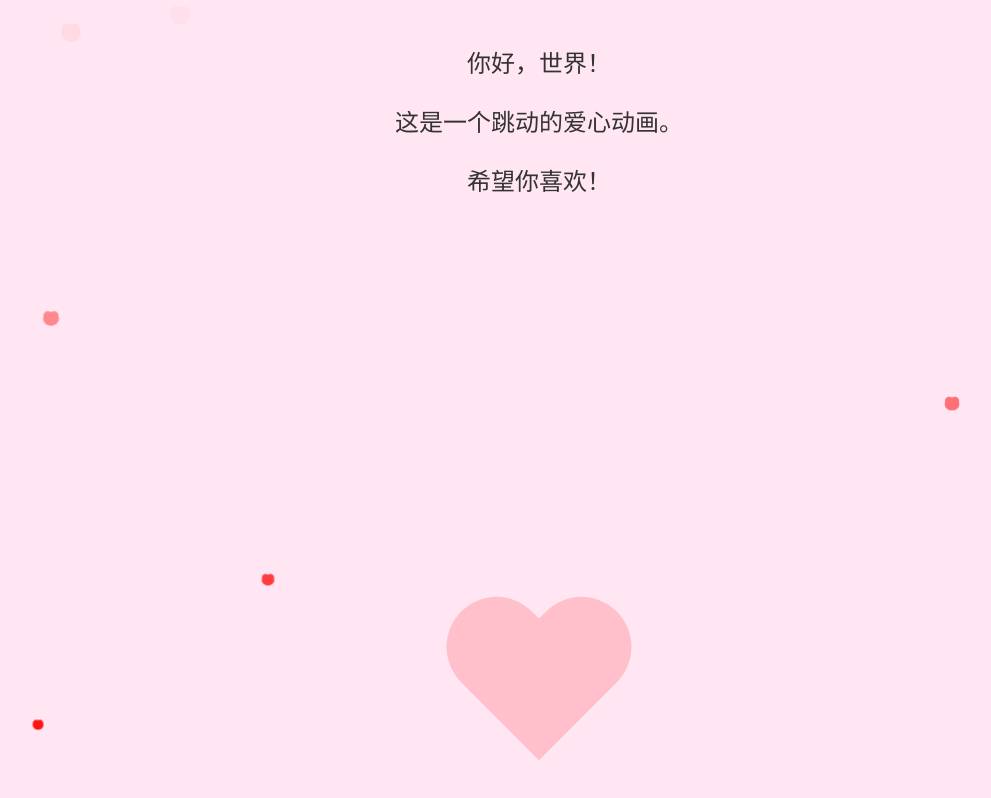
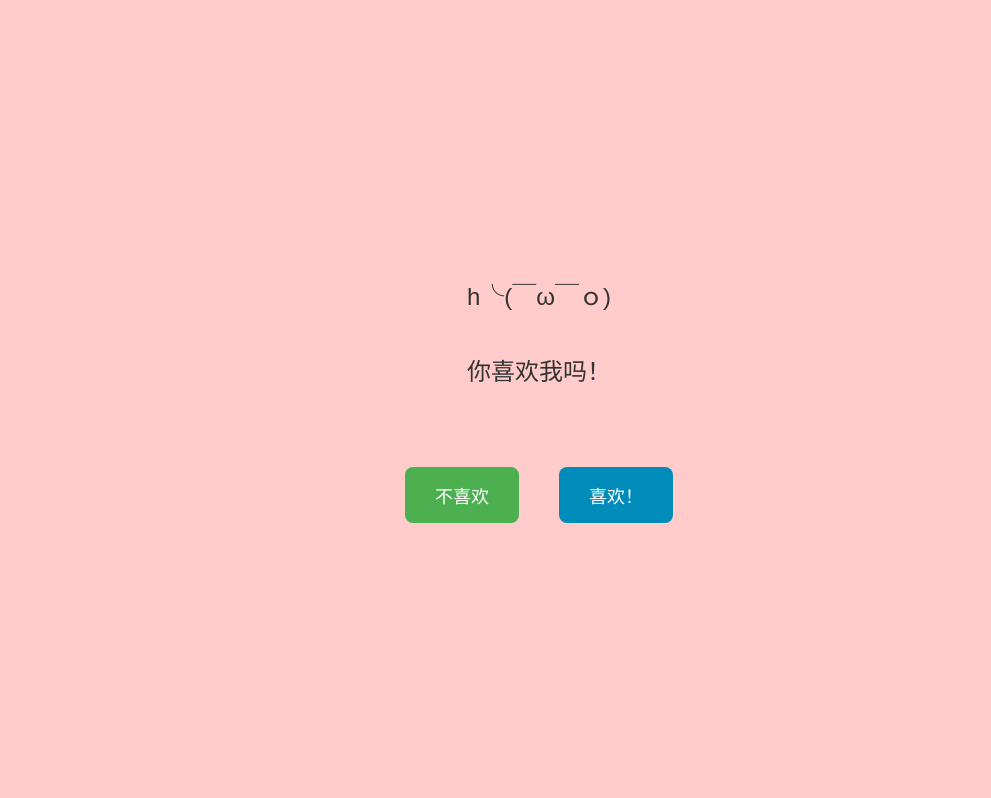
Before and after one commit to 3252810799/rabbit.github.io, a plain HTML site: page yizhihua/like/tuzijing.html in a window 1280 px wide. Shown: the whole page, without its empty margins (101-1092 px from the left). Drawn offline with Linux system fonts and the light colour scheme.

Commit message:
Add files via upload

```diff
--- a/yizhihua/like/tuzijing.html
+++ b/yizhihua/like/tuzijing.html
@@ -2,171 +2,110 @@
 <html lang="zh-CN">
 <head>
     <meta charset="UTF-8">
-    <title>跳动爱心 + 文字输出</title>
+    <meta name="viewport" content="width=device-width, initial-scale=1.0">
+    <title>喜欢你~</title>
     <style>
         body {
             display: flex;
             flex-direction: column;
-            justify-content: flex-start; /* 文字在上 */
             align-items: center;
+            justify-content: center;
             height: 100vh;
             margin: 0;
-            background-color: #ffe6f2;
-            overflow: hidden; /* 防止小爱心溢出页面 */
             font-family: Arial, sans-serif;
+            background-color: #ffcccb; /* 粉色背景 */
         }
 
-        /* 文字容器样式 */
-        .text-container {
-            margin-top: 20px;
-            text-align: center;
+        .image-container {
+            margin-bottom: 20px; /* 图片与文字之间的间距 */
+        }
+
+        .image-container img {
+            width: 150px; /* 图片宽度 */
+            height: auto; /* 高度自适应 */
+            border-radius: 10px; /* 图片圆角 */
+        }
+
+        .message {
+            margin-bottom: 40px; /* 文字与按钮之间的间距 */
             font-size: 24px;
             color: #333;
+            text-align: center;
         }
 
-        /* 大爱心样式 */
-        .heart {
-            position: absolute;
-            bottom: 20px; /* 爱心放在页面底部 */
-            width: 200px;
-            height: 180px;
-            animation: heartbeat 1s infinite;
+        .button-container {
+            display: flex;
+            align-items: center;
+            justify-content: center;
+            position: relative;
+            width: 100%;
+            max-width: 400px;
+            margin-top: 40px; /* 按钮位置下移 */
         }
 
-        .heart:before,
-        .heart:after {
-            position: absolute;
-            content: "";
-            left: 100px;
-            top: 0;
-            width: 100px;
-            height: 160px;
-            background: pink;
-            border-radius: 100px 100px 0 0;
-            transform: rotate(-45deg);
-            transform-origin: 0 100%;
+        button {
+            padding: 15px 30px;
+            font-size: 18px;
+            border: none;
+            border-radius: 8px;
+            cursor: pointer;
+            transition: all 0.5s ease;
         }
 
-        .heart:after {
-            left: 0;
-            transform: rotate(45deg);
-            transform-origin: 100% 100%;
+        #leftButton {
+            background-color: #4CAF50;
+            color: white;
+            margin-right: 40px; /* 左边按钮和右边按钮之间的间距 */
         }
 
-        /* 大爱心跳动动画 */
-        @keyframes heartbeat {
-            0% {
-                transform: scale(1);
-            }
-            50% {
-                transform: scale(1.1);
-            }
-            100% {
-                transform: scale(1);
-            }
+        #rightButton {
+            background-color: #008CBA;
+            color: white;
+            transform: scale(1);
         }
 
-        /* 小爱心样式 */
-        .small-heart {
-            position: absolute;
-            width: 20px;
-            height: 18px;
-            background: red;
-            border-radius: 50%;
-            animation: float-up 2s infinite;
-	    bottom: 0; /* 从页面底部开始 */
-        }
-
-        .small-heart:before,
-        .small-heart:after {
-            position: absolute;
-            content: "";
-            left: 10px;
-            top: 0;
-            width: 10px;
-            height: 16px;
-            background: red;
-            border-radius: 10px 10px 0 0;
-            transform: rotate(-45deg);
-            transform-origin: 0 100%;
-        }
-
-        .small-heart:after {
-            left: 0;
-            transform: rotate(45deg);
-            transform-origin: 100% 100%;
-        }
-
-        /* 小爱心浮动动画 */
-        @keyframes float-up {
-            0% {
-                transform: translateY(0) scale(0.5);
-                opacity: 1;
-            }
-            100% {
-                transform: translateY(-100vh) scale(1);
-                opacity: 0;
-            }
+        /* 左边按钮被挤出屏幕的样式 */
+        .left-button-hidden {
+            margin-left: -100%; /* 将左边按钮移出屏幕 */
+            opacity: 0; /* 让左边按钮消失 */
+            pointer-events: none; /* 禁用左边按钮的点击事件 */
         }
     </style>
 </head>
 <body>
-    <!-- 文字容器 -->
-    <div class="text-container">
-        <p id="line1"></p>
-        <p id="line2"></p>
-        <p id="line3"></p>
+
+
+    <!-- 文字提示 -->
+    <div class="message">h╰(￣ω￣ｏ)</div>
+    <div class="message">你喜欢我吗！</div>
+
+    <!-- 按钮 -->
+    <div class="button-container">
+        <button id="leftButton">不喜欢</button>
+        <button id="rightButton" onclick="window.location.href='nvpengyou.html'">喜欢！</button>
     </div>
 
-    <!-- 大爱心 -->
-    <div class="heart"></div>
+    <script>
+        // 获取左边按钮和右边按钮的引用
+        const leftButton = document.getElementById('leftButton');
+        const rightButton = document.getElementById('rightButton');
 
-    <!-- 动态生成小爱心 -->
-    <script>
-        // 文字逐行显示
-        const line1 = document.getElementById("line1");
-        const line2 = document.getElementById("line2");
-        const line3 = document.getElementById("line3");
+        let clickCount = 0; // 记录点击次数
 
-        const text1 = "你好，世界！";
-        const text2 = "这是一个跳动的爱心动画。";
-        const text3 = "希望你喜欢！";
+        // 为左边按钮添加点击事件
+        leftButton.addEventListener('click', function() {
+            clickCount++; // 点击次数加1
 
-        let index1 = 0, index2 = 0, index3 = 0;
+            // 根据点击次数调整右边按钮的大小
+            const scaleValue = 1 + (clickCount * 0.4); // 每次点击放大20%
+            rightButton.style.transform = `scale(${scaleValue})`;
 
-        function typeWriter() {
-            if (index1 < text1.length) {
-                line1.textContent += text1.charAt(index1);
-                index1++;
-            } else if (index2 < text2.length) {
-                line2.textContent += text2.charAt(index2);
-                index2++;
-            } else if (index3 < text3.length) {
-                line3.textContent += text3.charAt(index3);
-                index3++;
-            } else {
-                clearInterval(typingInterval); // 停止打字效果
+            // 如果点击次数达到6次，将左边按钮挤出屏幕
+            if (clickCount >= 6) {
+                leftButton.classList.add('left-button-hidden'); // 添加隐藏样式
             }
-        }
+        });
+    </script>
 
-        const typingInterval = setInterval(typeWriter, 100); // 每100毫秒输出一个字
-
-        // 动态生成小爱心
-        function createSmallHeart() {
-            const smallHeart = document.createElement("div");
-            smallHeart.className = "small-heart";
-            smallHeart.style.left = `${Math.random() * 100}%`; // 随机水平位置
-            smallHeart.style.animationDuration = `${Math.random() * 2 + 2}s`; // 随机动画速度
-            document.body.appendChild(smallHeart);
-
-            // 动画结束后移除小爱心
-            setTimeout(() => {
-                smallHeart.remove();
-            }, 2000);
-        }
-
-        // 每隔300毫秒创建一个小爱心
-        setInterval(createSmallHeart, 300);
-    </script>
 </body>
 </html>
```
Also changed, not shown: yizhihua/like/nvpengyou.html (added, +211 -0 lines).
